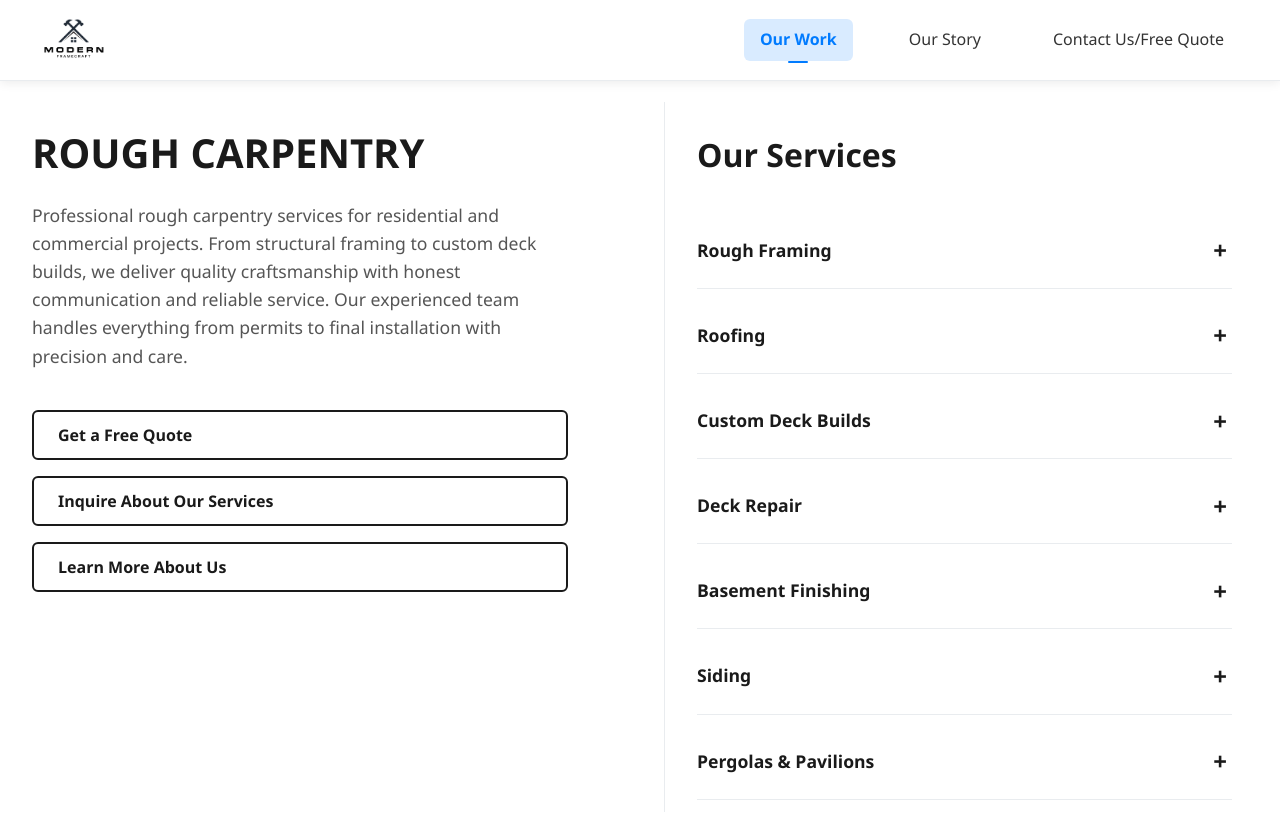
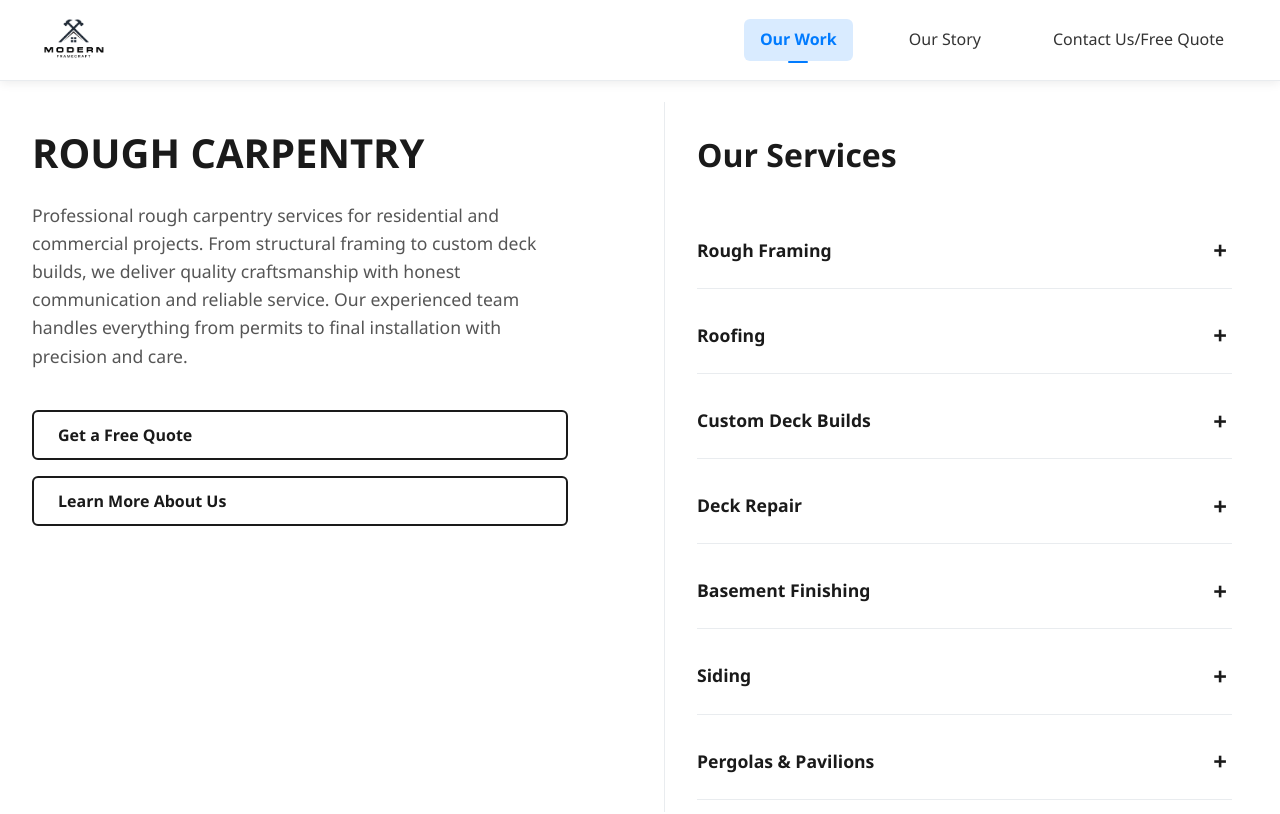
Before and after one commit to noahmeduvsky/2x6-and-Sticks-Website, a React (Vite) app in the folder 2x6-frontend/: page /work in a window 1280 px wide. Shown: the top 814 px of the page. Built offline with nearby package versions, Linux system fonts and the light colour scheme.

Commit message:
Centering pages

```diff
--- a/2x6-frontend/src/App.css
+++ b/2x6-frontend/src/App.css
@@ -21,6 +21,9 @@ body {
 
 .logo-container {
   margin: 40px 0;
+  display: flex;
+  flex-direction: column;
+  align-items: center;
 }
 
 .logo-container img {
@@ -34,6 +37,10 @@ body {
   max-width: 1000px;
   padding: 0 20px;
   margin-bottom: 60px;
+  width: 100%;
+  display: flex;
+  flex-direction: column;
+  align-items: center;
 }
 
 .hero h1 {
@@ -42,6 +49,7 @@ body {
   font-weight: 700;
   color: #1a1a1a;
   line-height: 1.2;
+  text-align: center;
 }
 
 .tagline {
@@ -51,6 +59,7 @@ body {
   margin-bottom: 3rem;
   text-transform: none;
   letter-spacing: 0.5px;
+  text-align: center;
 }
 
 /* Standardized paragraph styles for cohesiveness */
@@ -90,6 +99,8 @@ body {
   flex-wrap: wrap;
   gap: 20px;
   margin-top: 40px;
+  width: 100%;
+  max-width: 600px;
 }
 
 .cta-buttons a {
--- a/2x6-frontend/src/components/SeeOurWork.css
+++ b/2x6-frontend/src/components/SeeOurWork.css
@@ -5,6 +5,9 @@
   min-height: 100vh;
   max-width: 1400px;
   margin: 0 auto;
+  display: flex;
+  flex-direction: column;
+  align-items: center;
 }
 
 .work-container {
@@ -14,8 +17,7 @@
   margin-bottom: 4rem;
   align-items: start;
   max-width: 1200px;
-  margin-left: auto;
-  margin-right: auto;
+  width: 100%;
 }
 
 /* Left Section - Company Overview */
@@ -144,8 +146,7 @@
   padding-top: 3rem;
   border-top: 1px solid #e9ecef;
   max-width: 1200px;
-  margin-left: auto;
-  margin-right: auto;
+  width: 100%;
 }
 
 .testimonials-section h2 {
@@ -196,8 +197,7 @@
   padding-top: 3rem;
   border-top: 1px solid #e9ecef;
   max-width: 1200px;
-  margin-left: auto;
-  margin-right: auto;
+  width: 100%;
 }
 
 .gallery-section h2 {
--- a/2x6-frontend/src/components/SeeOurWork.tsx
+++ b/2x6-frontend/src/components/SeeOurWork.tsx
@@ -114,12 +114,6 @@ const SeeOurWork: React.FC = () => {
             </button>
             <button
               className="cta-button"
-              onClick={() => navigate('/contact', { state: { selectedService: 'Service Inquiry' } })}
-            >
-              Inquire About Our Services
-            </button>
-            <button
-              className="cta-button"
               onClick={() => navigate('/our-story')}
             >
               Learn More About Us
```
